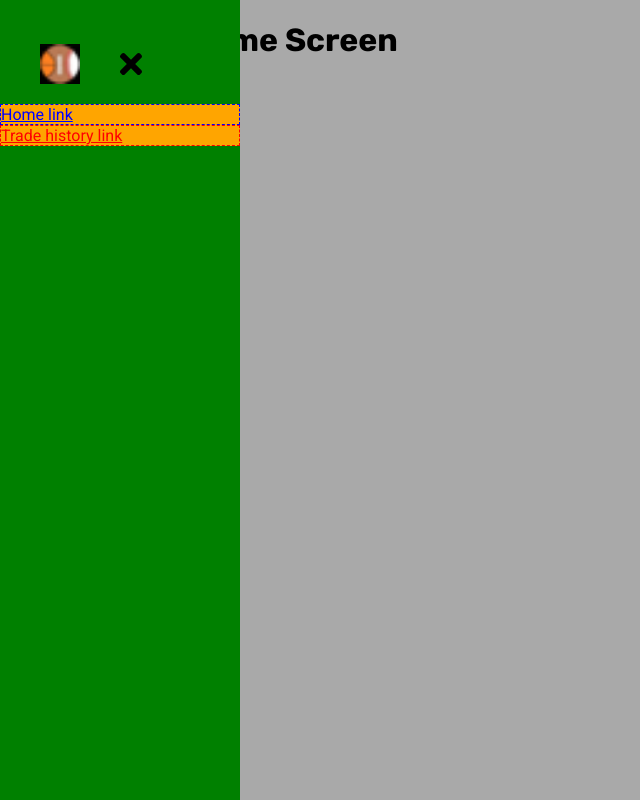
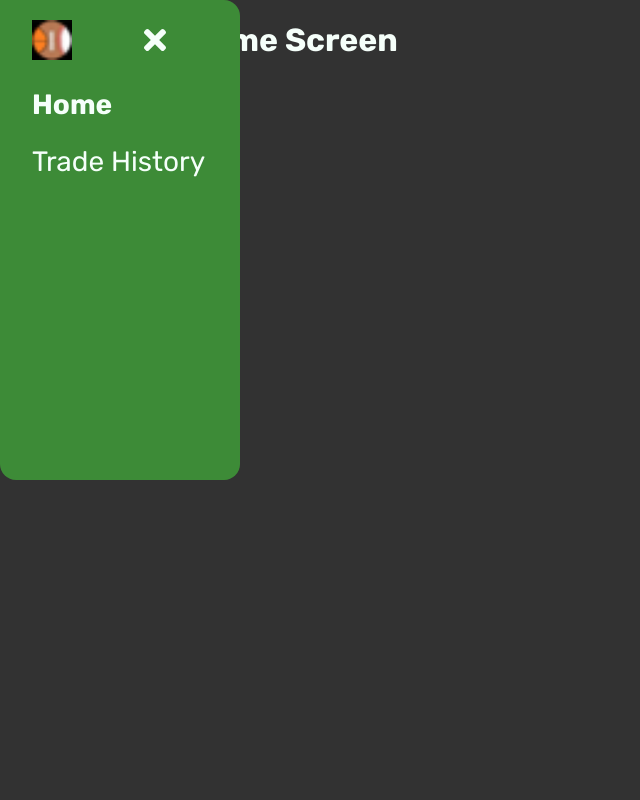
Before and after one commit to wesleychipeco/trifecta-website-v3, a React (Create React App) app: page / in a window 1280 px wide. Both pictures are taken after a click on the element 52 px from the left and 52 px from the top of the page. Shown: the whole page, without its empty margins (0-640 px from the left). Built offline with nearby package versions, Linux system fonts and the light colour scheme.

Commit message:
Better style navbar

```diff
--- a/src/components/navbar/Navbar.styles.js
+++ b/src/components/navbar/Navbar.styles.js
@@ -1,9 +1,29 @@
 import styled from "styled-components";
 import { NavLink } from "react-router-dom";
 import { FontAwesomeIcon } from "@fortawesome/react-fontawesome";
+import {
+  FONT_COLOR,
+  HEADER_FONT_FAMILY,
+  PRIMARY_GREEN,
+} from "../../styles/variables";
+
+////////// CLOSED NAVBAR //////////
 
 export const CLOSED_NAVBAR_WIDTH = "5rem";
-export const OPEN_NAVBAR_WIDTH = "15rem";
+
+export const ClosedNavbarContainer = styled.div`
+  position: absolute;
+  left: 0.75rem;
+  top: 0.75rem;
+  border-radius: 50%;
+  background-color: ${PRIMARY_GREEN};
+  width: ${CLOSED_NAVBAR_WIDTH};
+  height: ${CLOSED_NAVBAR_WIDTH};
+
+  &:hover {
+    opacity: 0.6;
+  }
+`;
 
 export const ClosedBars = styled(FontAwesomeIcon).attrs({})`
   padding: 1.75rem 0 0 1.75rem;
@@ -12,18 +32,31 @@ export const ClosedBars = styled(FontAwesomeIcon).attrs({})`
   font-size: 1.75rem;
 `;
 
-export const OpenBarsContainer = styled.div`
-  flex-direction: row;
-  padding: 2.5rem 1rem 1rem 2.5rem;
-  justify-content: center;
-  align-items: center;
+////////// OPEN //////////
+export const OPEN_NAVBAR_WIDTH = "15rem";
+const OPEN_LEFT_PADDING = "2rem";
+const NAVBAR_VERTICAL_SPACING = "1.5rem";
+
+export const OpenNavbarContainer = styled.div`
+  position: absolute;
+  top: 0;
+  left: 0;
+  background-color: ${PRIMARY_GREEN};
+  width: ${OPEN_NAVBAR_WIDTH};
+  height: 30rem;
+  border-radius: 0 1rem 1rem 1rem;
+`;
+
+export const Logo = styled.img`
+  width: 2.5rem;
+  height: 2.5rem;
 `;
 
 export const CloseIcon = styled(FontAwesomeIcon).attrs({})`
   width: 2rem;
   height: 2rem;
   font-size: 2rem;
-  margin-left: 2rem;
+  margin-left: 4rem;
   padding: 0.5rem;
 
   &:hover {
@@ -31,43 +64,30 @@ export const CloseIcon = styled(FontAwesomeIcon).attrs({})`
   }
 `;
 
-export const ClosedNavbarContainer = styled.div`
-  position: absolute;
-  left: 0.75rem;
-  top: 0.75rem;
-  border-radius: 50%;
-  background-color: red;
-  width: ${CLOSED_NAVBAR_WIDTH};
-  height: ${CLOSED_NAVBAR_WIDTH};
-
-  &:hover {
-    opacity: 0.6;
-  }
+export const HeaderContainer = styled.div`
+  flex-direction: row;
+  padding: 1rem 1rem ${NAVBAR_VERTICAL_SPACING} ${OPEN_LEFT_PADDING};
+  justify-content: center;
+  align-items: center;
 `;
 
-export const OpenNavbarContainer = styled.div`
-  position: absolute;
-  top: 0;
-  left: 0;
-  background-color: green;
-  width: ${OPEN_NAVBAR_WIDTH};
-  height: 50rem;
-`;
-
-export const Logo = styled.img`
-  width: 2.5rem;
-  height: 2.5rem;
+export const LinkContainer = styled.div`
+  padding-left: ${OPEN_LEFT_PADDING};
 `;
 
 export const Link = styled(NavLink)`
   display: flex;
   flex-direction: row;
-  color: red;
-  font-size: 1rem;
+  font-size: 1.75rem;
+  text-decoration: none;
+  font-family: ${HEADER_FONT_FAMILY};
+  color: ${FONT_COLOR};
+  margin-bottom: ${NAVBAR_VERTICAL_SPACING};
+
   &.active {
-    color: blue;
+    font-weight: 700;
   }
-  background-color: orange;
-  border-width: 1px;
-  border-style: dashed;
+  &:hover {
+    opacity: 0.6;
+  }
 `;
--- a/src/components/navbar/OpenNavbar.js
+++ b/src/components/navbar/OpenNavbar.js
@@ -22,15 +22,17 @@ export const OpenNavbar = () => {
 
   return (
     <S.OpenNavbarContainer>
-      <S.OpenBarsContainer>
+      <S.HeaderContainer>
         <S.Logo
           src={require("../../resources/images/trifectalogo.png")}
           alt="logo"
         />
         <S.CloseIcon icon="times" onClick={() => dispatch(closeNavbar())} />
-      </S.OpenBarsContainer>
-      <S.Link to={BASE_ROUTES.Home}>Home link</S.Link>
-      <S.Link to={BASE_ROUTES.TradeHistory}>Trade history link</S.Link>
+      </S.HeaderContainer>
+      <S.LinkContainer>
+        <S.Link to={BASE_ROUTES.Home}>Home</S.Link>
+        <S.Link to={BASE_ROUTES.TradeHistory}>Trade History</S.Link>
+      </S.LinkContainer>
     </S.OpenNavbarContainer>
   );
 };
--- a/src/styles/global.js
+++ b/src/styles/global.js
@@ -1,6 +1,11 @@
 import { createGlobalStyle } from "styled-components";
 
-import { FONT_FAMILY, HEADER_FONT_FAMILY } from "./variables";
+import {
+  BACKGROUND_COLOR,
+  FONT_COLOR,
+  FONT_FAMILY,
+  HEADER_FONT_FAMILY,
+} from "./variables";
 
 export default createGlobalStyle`
     html, body {
@@ -11,9 +16,11 @@ export default createGlobalStyle`
         margin: 0;
         padding: 0;
         scroll-behavior: smooth;
-        background-color: #A9A9A9;
+        background-color: ${BACKGROUND_COLOR};
+        color: ${FONT_COLOR};
     }
     h1, h2, h3, h4, h5, h6 {
         font-family: ${HEADER_FONT_FAMILY};
+        color: ${FONT_COLOR};
     }
 `;
--- a/src/styles/variables.js
+++ b/src/styles/variables.js
@@ -1,2 +1,7 @@
+export const BACKGROUND_COLOR = "#323232";
+
 export const FONT_FAMILY = "'Roboto', sans-serif";
 export const HEADER_FONT_FAMILY = "'Rubik', sans-serif";
+export const FONT_COLOR = "#f5fffa";
+
+export const PRIMARY_GREEN = "#3D8B37"; // green lantern
```
